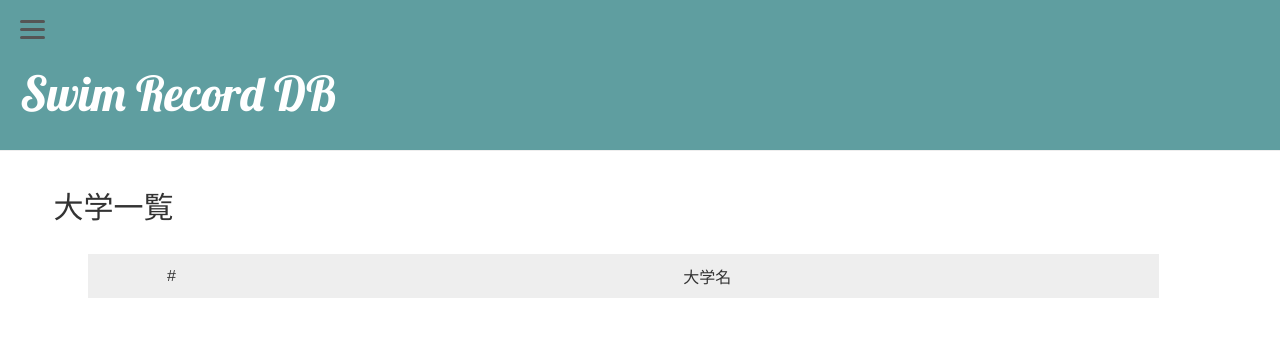
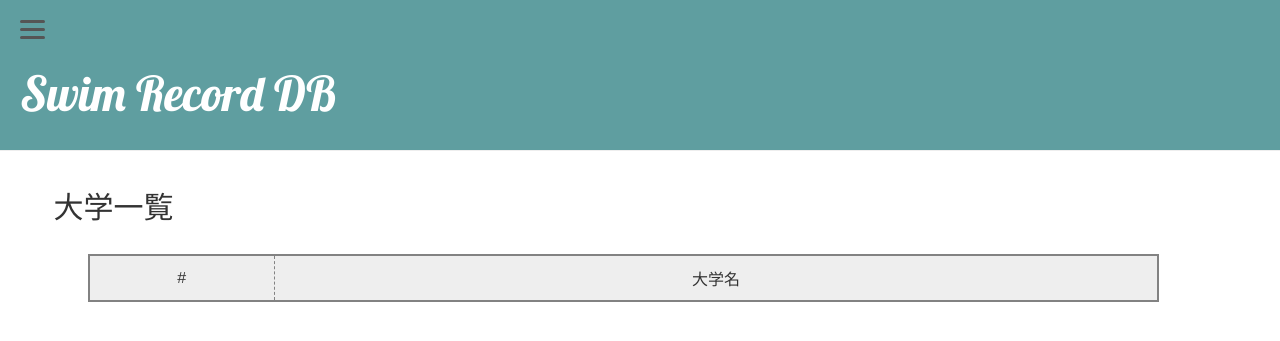
Before and after one commit to hosod/swim-record-db, a Django app: a page that uses swimrecord/templates/swimrecord/team_list.html in a window 1280 px wide. Shown: the top 341 px of the page. Run offline with Django 3.2, Linux system fonts and the light colour scheme; data that the repository does not hold is empty; some libraries are stand-ins or nearby versions.

Commit message:
fix 凡miss

```diff
--- a/static/css/swimrecord.css
+++ b/static/css/swimrecord.css
@@ -27,11 +27,13 @@ table{
     width: 100%;
     border-collapse: collapse;
     border-spacing: 0;
+    border: solid 2px #828282;/*表全体を線で囲う*/
 }
 
 table th,table td{
     padding: 10px 0;
     text-align: center;
+    border: dashed 1px #828282;
 }
 
 table tr:nth-child(odd) {
--- a/swimrecord/templates/swimrecord/team_list.html
+++ b/swimrecord/templates/swimrecord/team_list.html
@@ -19,4 +19,5 @@
     {% endfor %}
 </table>
 </div>
+    <br><br>
 {% endblock %}
```
